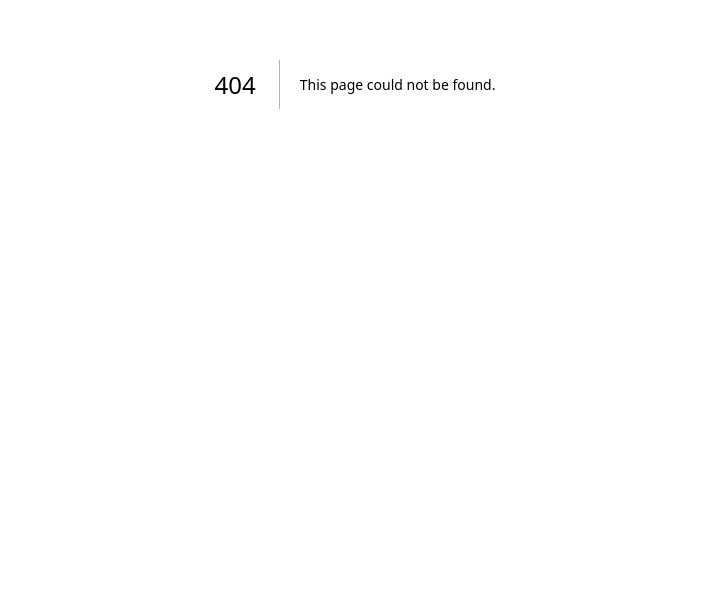
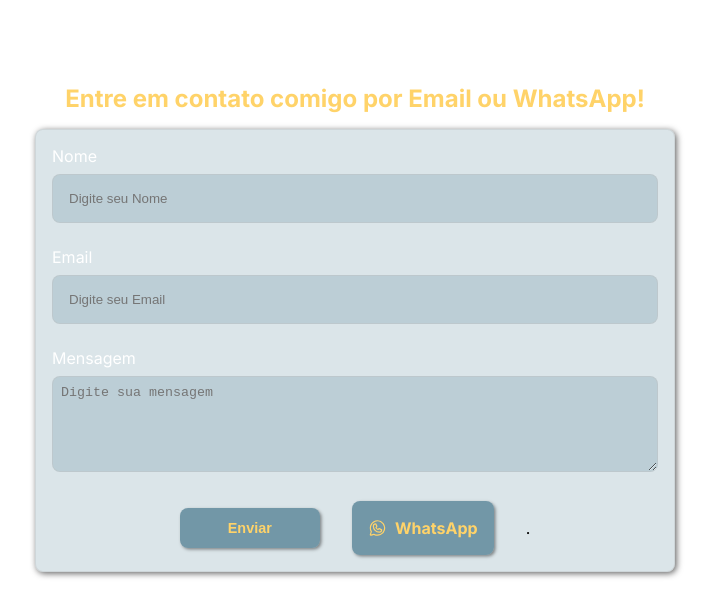
Before and after one commit to yureribeiro/MyLinks.next, a Next.js app: page /form in a window 1280 px wide. Before the commit this address had no page. Shown: the part 316-932 px from the top of the page, without its empty margins (285-997 px from the left). Built offline with nearby package versions, Linux system fonts and the light colour scheme.

Commit message:
add pages

```diff
--- /dev/null
+++ b/app/components/confirmEmail.module.css
@@ -0,0 +1,22 @@
+.container {
+    display: flex;
+    flex-direction: column;
+    align-items: center;
+    justify-content: center;
+    padding: 1rem;
+    border: .1rem solid #a7a7a73c;
+    border-radius: .5rem;
+    box-shadow: .1rem .1rem .4rem #0000009c;
+    background-color: #0646634a;
+}
+
+.title {
+    color: #FFD369;
+    font-size: 1.2rem;
+    font-weight: bold;
+    margin-bottom: 1rem;
+}
+
+.description {
+    color: #ffff;
+}
--- /dev/null
+++ b/app/components/index.jsx
@@ -0,0 +1,10 @@
+import styles from './confirmEmail.module.css'
+
+export default function ConfirmEmail() {
+    return (
+        <div className={styles.container}>
+            <p className={styles.title}>Email enviado com sucesso!</p>
+            <small className={styles.description}>Obrigado por entrar em contato</small>
+        </div>
+    )
+}
--- /dev/null
+++ b/app/form/form.module.css
@@ -0,0 +1,106 @@
+.container {
+    display: flex;
+    flex-direction: column;
+    align-items: center;
+    justify-content: center;
+    height: 100%;
+    width: 100%;
+  }
+
+  .title {
+    color: #FFD369;
+    margin-bottom: 1rem;
+    margin-top: 1.5rem;
+  }
+
+  .form {
+    border: .1rem solid #a7a7a73c;
+    border-radius: .5rem;
+    box-shadow: .1rem .1rem .4rem #0000009c;
+    background-color: #06466324;
+    margin-bottom: 1rem;
+    padding: 1rem;
+    gap: .5rem;
+    display: flex;
+    flex-direction: column;
+    width: 50%;
+  }
+
+  .label {
+    color: #fff;
+  }
+
+  .input {
+    outline: none;
+    color: #fff;
+    background-color: #06466324;
+    border: .1rem solid #bfbfbf63;
+    border-radius: .5rem;
+    padding: 1rem;
+    margin-bottom: 1rem;
+    max-height: 10rem;
+    min-width: 100%;
+  }
+
+  .textArea {
+    outline: none;
+    color: #fff;
+    background-color: #06466324;
+    border: .1rem solid #bfbfbf63;
+    border-radius: .5rem;
+    padding: .5rem;
+    margin-bottom: 1.3rem;
+    height: 6rem;
+    max-height: 10rem;
+    min-width: 100%;
+  }
+
+  .buttonsDiv {
+    display: flex;
+    align-items: center;
+    justify-content: center;
+    gap: 2rem;
+  }
+
+  .button {
+    border: none;
+    font-size: .9rem;
+    background-color: #0646637d;
+    padding: .75rem 3rem;
+    border-radius: .5rem;
+    box-shadow: .1rem .1rem .2rem #0000006b;
+    color: #FFD369;
+    font-weight: bold;
+    transition: .4s;
+  } .button:hover {
+    background-color: #ba8234;
+    color: #000;
+  }
+
+  .buttonWpp {
+    display: flex;
+    align-items: center;
+    text-decoration: none;
+    gap: .5rem;
+    background-color: #0646637d;
+    color: #FFD369;
+    box-shadow: .1rem .1rem .2rem #0000006b;
+    font-weight: bold;
+    border: none;
+    border-radius: .5rem;
+    padding: .55rem 1rem;
+    transition: .4s;
+  } .buttonWpp:hover {
+    background-color: #ba8234;
+    color: #000;
+  }
+
+  .imageWpp {
+    width: 1.2rem;
+  }
+
+  .confirmContainer {
+    position: absolute;
+    top: 7%;
+    transition: .4s;
+  }
--- /dev/null
+++ b/app/form/page.jsx
@@ -0,0 +1,110 @@
+'use client'
+
+import React, { useState } from "react"
+import Image from "next/image"
+import emailjs from '@emailjs/browser'
+import styles from './form.module.css'
+import wpplogo from '../../public/whatsapp-logo.svg'
+import ConfirmEmail from "../components"
+
+function Contact () {
+  const [confirm, setConfirm] = useState(false)
+
+  const [name, setName] = useState('')
+  const [email, setEmail] = useState('')
+  const [message, setMessage] = useState('')
+
+  function sendEmail(e) {
+    e.preventDefault()
+
+    if(name === '' || email === '' || message === '') {
+      alert("Preencha todos os campos")
+      return
+    }
+
+    const templateParams = {
+      from_name: name,
+      message: message,
+      email: email
+    }
+
+    emailjs.send('service_jcc4gei', 'template_wpmnpdn', templateParams, 'mmRto9EDWK03A5uk-')
+    .then((response) => {
+      console.log("EMAIL ENVIADO", response.status, response.text)
+      setName('')
+      setEmail('')
+      setMessage('')
+      setConfirm(true)
+    }, (err) => {
+      console.log("ERRO: ", err)
+    })
+  }
+
+
+  return (
+    <section className={styles.container}>
+       <h1 className={styles.title}>Entre em contato comigo por Email ou WhatsApp!</h1>
+
+    <form onSubmit={sendEmail} className={styles.form}>
+      <label className={styles.label}>Nome</label>
+      <input
+      className={styles.input}
+      type="text"
+      placeholder="Digite seu Nome"
+      name="name"
+      onChange={(e) => setName(e.target.value)}
+      value={name}
+      />
+      <label className={styles.label}>Email</label>
+      <input
+      className={styles.input}
+      type="text"
+      placeholder="Digite seu Email"
+      name="email"
+      onChange={(e) => setEmail(e.target.value)}
+      value={email}
+      />
+      <label className={styles.label}>Mensagem</label>
+      <textarea
+      className={styles.textArea}
+      type="text"
+      placeholder="Digite sua mensagem"
+      name="message"
+      onChange={(e) => setMessage(e.target.value)}
+      value={message}
+      />
+
+      <div className={styles.buttonsDiv}>
+         <input
+          className={styles.button}
+          type='submit'
+          value='Enviar'
+          />
+
+            <a
+            href="https://wa.me/message/IVLV4RSMIJ7WO1"
+            target="_blank"
+            rel="noopener noreferrer"
+            className={styles.buttonWpp}>
+              <Image
+              className={styles.imageWpp}
+              src={wpplogo}
+              alt="whatsapp"
+              />
+            WhatsApp
+            </a>
+
+            {confirm ? (
+              <div className={styles.confirmContainer}>
+                <ConfirmEmail />
+              </div>
+              ) : (
+              <p className={styles.none}>.</p>
+            )}
+      </div>
+    </form>
+    </section>
+  )
+}
+
+export default Contact
--- a/app/home.module.css
+++ b/app/home.module.css
@@ -1,3 +1,15 @@
+@keyframes cardAnimation {
+  0% {
+    background-position: 50% 0%;
+  }
+  50% {
+    background-position: 100% 50%;
+  }
+  100% {
+    background-position: 0% 50%;
+  }
+}
+
 .container {
   display: flex;
   flex-direction: column;
@@ -5,7 +17,8 @@
   align-items: center;
   height: 100vh;
   max-width: 100vw;
-  background: linear-gradient(112deg, #000000e8 40%, #1e2144 70%);
+  background: linear-gradient(112deg, #000000e3 40%, #1e2144 70%);
+  animation: cardAnimation 5s linear infinite;
 }
 
 .SectionMainImage {
@@ -13,7 +26,7 @@
   height: 10rem;
   background: linear-gradient(124deg,#262A56 20%, #171414 80%);
   border-radius: 1rem;
-  box-shadow: .2rem .2rem 1rem #0000009e;
+  box-shadow: .1rem .1rem 4rem #182278da;
   overflow: hidden;
 }
 
@@ -45,7 +58,7 @@
 
 .myName {
   margin: 2rem 0 1rem 0;
-  background-image: linear-gradient(to left, #445e9e 20%, #252d88 80%);
+  background-image: linear-gradient(to left, #6e88c9 20%, #313994 80%);
   background-clip: text;
   -webkit-background-clip: text;
   -webkit-text-fill-color: transparent;
@@ -55,7 +68,8 @@
   display: flex;
   justify-content: center;
   flex-direction: column;
-  gap: 1rem;
+  align-items: center;
+  gap: 2rem;
   padding: 1rem;
 }
 
@@ -78,11 +92,68 @@
   box-shadow: .1rem .1rem .5rem #000000b3;
 }
 
-.sectionYureWeb {
+.sectionEmail {
+  width: 80%;
   display: flex;
+  align-items: center;
+  justify-content: center;
+  padding: 1rem 2rem;
+  gap: 1rem;
+  background: linear-gradient(124deg,#30303175 20%, #171414a1 80%);
+  border-radius: .5rem;
+  box-shadow: .2rem .2rem .8rem #00000097;
 }
+
+.textEmailContent {
+  background-image: linear-gradient(to left, #27489b 40%, #7f7fb2 90%);
+  background-clip: text;
+  -webkit-background-clip: text;
+  -webkit-text-fill-color: transparent;
+}
+
+.textEmail {
+  color: #dddd;
+  font-weight: bold;
+}
+
 
 .imageGmail {
   width: 4rem;
   height: 4rem;
 }
+
+.sectionYureWeb {
+  width: 80%;
+  display: flex;
+  align-items: center;
+  justify-content: center;
+  padding: 1rem 2rem;
+  gap: 1rem;
+  background: linear-gradient(124deg,#30303175 20%, #171414a1 80%);
+  border-radius: .5rem;
+  box-shadow: .2rem .2rem .8rem  #00000097;
+}
+
+.linkYureWeb {
+  background-image: linear-gradient(to left, #27489b 40%, #7f7fb2 90%);
+  background-clip: text;
+  -webkit-background-clip: text;
+  -webkit-text-fill-color: transparent;
+  text-decoration: none;
+  font-weight: bold;
+}
+
+.sectionSetup {
+  width: 80%;
+  display: flex;
+  align-items: center;
+  justify-content: center;
+  padding: 1rem 2rem;
+  gap: 1rem;
+  background: linear-gradient(124deg,#30303175 20%, #171414a1 80%);
+  border-radius: .5rem;
+  box-shadow: .2rem .2rem .8rem  #0000009f;
+}
+
+
+/* ANIMAÇÕES */
--- a/package.json
+++ b/package.json
@@ -9,6 +9,7 @@
     "lint": "next lint"
   },
   "dependencies": {
+    "@emailjs/browser": "^3.11.0",
     "eslint": "8.42.0",
     "eslint-config-next": "13.4.5",
     "next": "13.4.5",
```
Also changed, not shown: app/desksetup/page.jsx (added, +7 -0 lines), app/page.jsx (+5 -2 lines), public/whatsapp-logo.svg (added), 1 other file (tests, documents, lock files or other folders).
